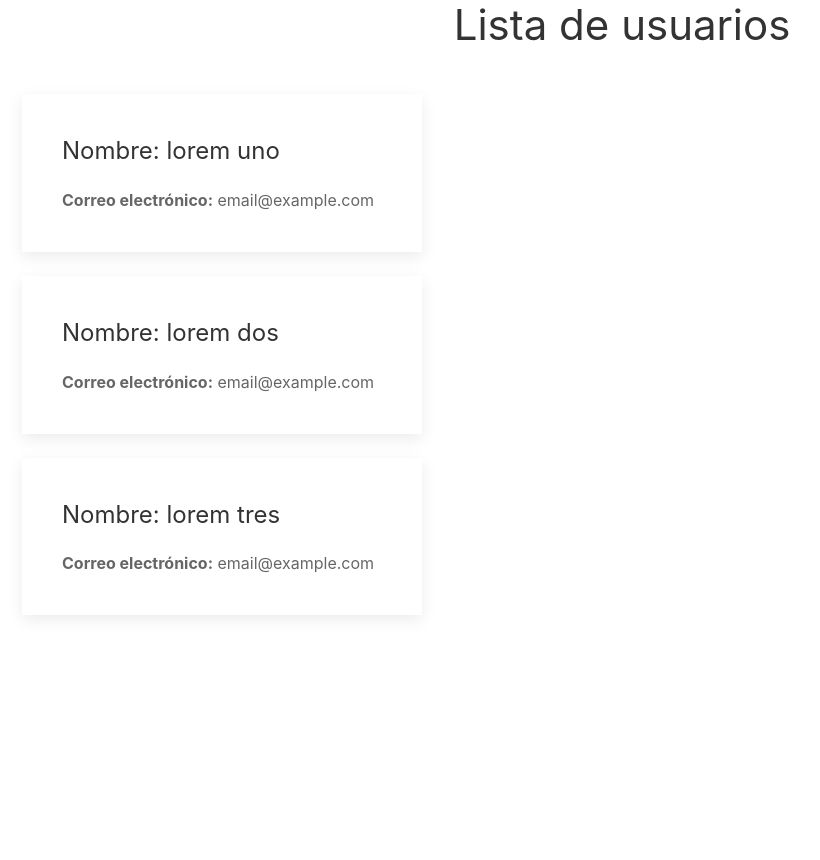
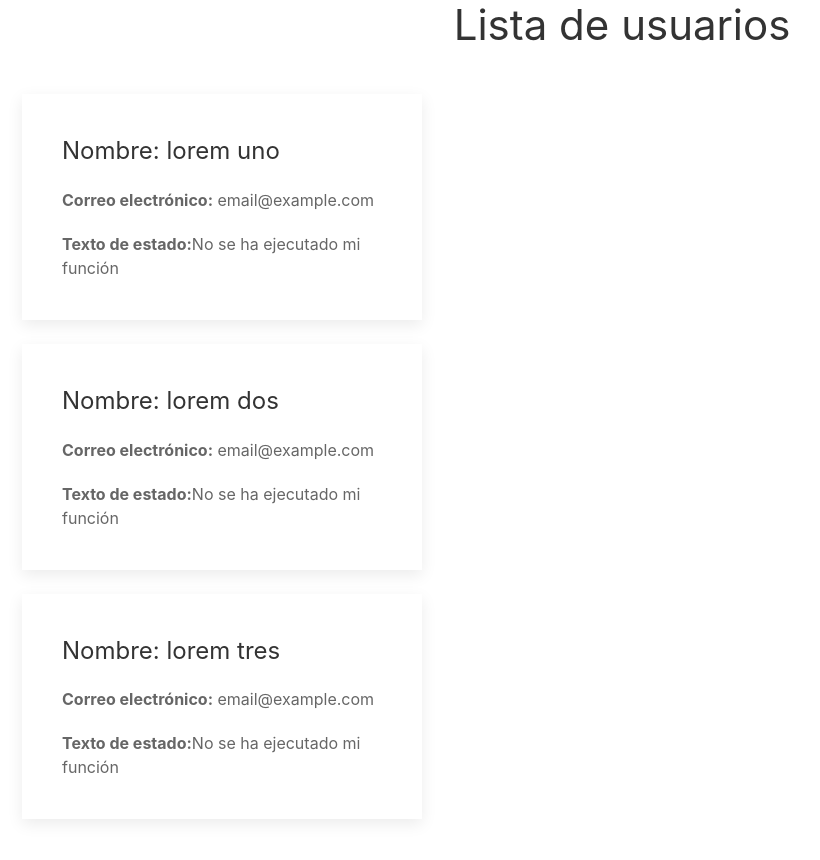
Before and after one commit to biotec-io/primer-app, a React (Create React App) app: page / in a window 1280 px wide. Shown: the top 860 px of the page, without its empty margins (18-838 px from the left). Before the commit the page ends 800 px from the top, so only its background shows below. Built offline with nearby package versions, Linux system fonts and the light colour scheme.

Commit message:
Ejemplo sencillo de estado en componente User

```diff
--- a/src/User.js
+++ b/src/User.js
@@ -1,21 +1,41 @@
-import React from 'react';
+import React, { Component } from 'react';
 
 /* en este parte utilizamos destructuring */
 /* { name, email } ==> props */
 /* name = props.name */
 /* email = props.email */
 
-/* Componentes Puros o Componentes sin estado */
-const User = ({ name, email, id }) => (
-  /* firstName = props.name.firstName */
-  <div key={id}>
-    <div className="uk-card uk-card-default uk-card-body">
-      <h3 className="uk-card-title">Nombre: {name}</h3>
-      <p><strong>Correo electrónico:</strong> {email}</p>
-    </div>
+/* Componente de Clase o con estado */
+class User extends Component {
+  constructor() {
+    super();
 
-    <br />
-  </div>
-);
+    this.state = {
+      text: 'Hola mundo',
+    };
+  }
+
+  render() {
+    return (
+      <div key={this.props.id}>
+        <div className="uk-card uk-card-default uk-card-body">
+          <h3 className="uk-card-title">Nombre: {this.props.name}</h3>
+          <p><strong>Correo electrónico:</strong> {this.props.email}</p>
+
+          <p
+            onMouseOver={() => this.setState({
+                text: 'Adiós mundo',
+            })}
+          >
+            <strong>Texto de estado:</strong>
+            {this.state.text == 'Hola mundo' ? 'No se ha ejecutado mi función' : 'Ya se ejecutó'}
+          </p>
+        </div>
+
+        <br />
+      </div>
+    );
+  }
+}
 
 export default User;
```
